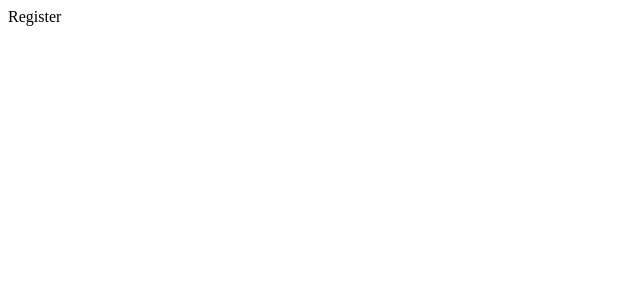
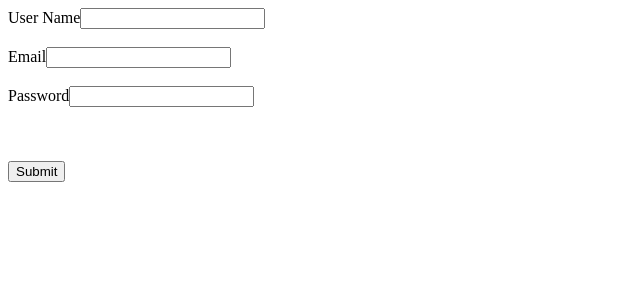
Before and after one commit to DanBertrand/social-media, a React (Create React App) app: page /register in a window 1280 px wide. Shown: the top 300 px of the page, without its empty margins (0-640 px from the left). Built offline with nearby package versions, Linux system fonts and the light colour scheme.

Commit message:
Create register form + redirectinon to home when succed or display eroors if not

```diff
--- a/src/pages/register/index.jsx
+++ b/src/pages/register/index.jsx
@@ -1,9 +1,71 @@
-import React from 'react'
+import React, { useState } from 'react'
+import { Redirect } from 'react-router-dom'
 
 const Register = () => {
-  return (
-     <div>Register</div>
-  )
+
+  const [userName, setUserName] = useState();
+  const [password, setPassword] = useState();
+  const [email, setEmail] = useState();
+  const [redirect, setRedirect] = useState(false);
+  const [errors, setErrors] = useState();
+
+  const API  = 'http://localhost:1337/auth/local/register'
+
+  const data = {
+    username: userName,
+    email: email,
+    password: password
+  };
+
+      const register = (e) => {
+        e.preventDefault();
+        console.log(e)
+         fetch(API, {
+          method: 'post',
+          headers: {
+            'Content-Type': 'application/json'
+          },
+          body: JSON.stringify(data)
+        })
+        .then((response) => response.json())
+        .then((response) => {
+
+          console.log(response)
+
+            if (response.user && response.user.confirmed) {
+              console.log("Register Worked!")
+              setRedirect(true)
+
+            }
+            if(response.error){
+              console.log("Failed", response.message[0].messages[0].message)
+              setErrors(response.message[0].messages[0].message);
+            }
+          })
+
+    }
+    return (
+      <>
+
+     {errors && <p> {errors} </p>}
+     {redirect ? <Redirect to='/'/> :
+          <form onSubmit={register} >
+          <label>User Name</label>
+          <input type="text" value={userName} onChange={e => setUserName(e.target.value)} name="userName" ></input><br/>
+          <br/>
+          <label>Email</label>
+          <input type="text" value={email}  onChange={e => setEmail(e.target.value)}  name="email" ></input><br/>
+          <br/>
+          <label>Password</label>
+          <input type="text" value={password}  onChange={e => setPassword(e.target.value)}  name="password" ></input><br/>
+          <br/>
+          <br/><br/>
+        <button type="submit" onClick={e => register(e)} >Submit</button>
+        </form>
+    }
+     </>
+    );
 }
 
+
 export default Register
```
Also changed, not shown: public/manifest.json.
